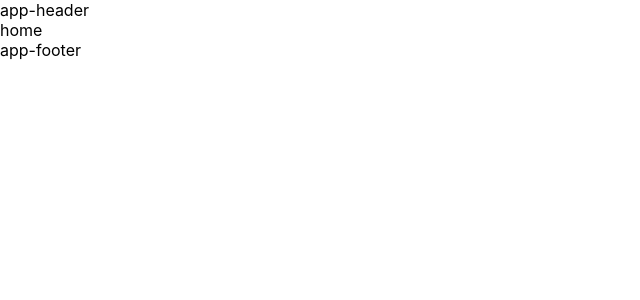
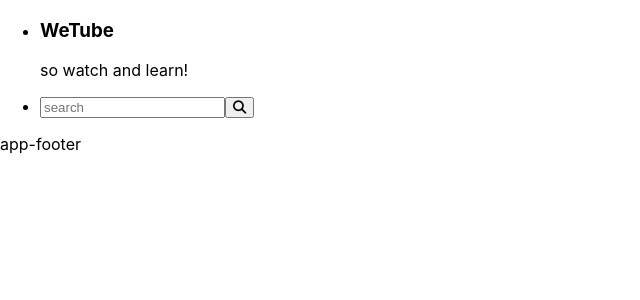
Before and after one commit to TamarMillgram/youtube-clone, a React (Create React App) app: page /#/ in a window 1280 px wide. Shown: the top 300 px of the page, without its empty margins (0-640 px from the left). Built offline with nearby package versions, Linux system fonts and the light colour scheme.

Commit message:
UPDATE: Home component start

```diff
--- a/public/index.html
+++ b/public/index.html
@@ -5,6 +5,7 @@
     <link rel="icon" href="%PUBLIC_URL%/favicon.ico" />
     <meta name="viewport" content="width=device-width, initial-scale=1" />
     <meta name="theme-color" content="#000000" />
+    <script src="https://kit.fontawesome.com/ac0207dce0.js" crossorigin="anonymous"></script>
     <meta
       name="description"
       content="Web site created using create-react-app"
--- a/src/cmps/app-header.jsx
+++ b/src/cmps/app-header.jsx
@@ -1,7 +1,27 @@
 import React from 'react'
 
 export function AppHeader() {
+
+  function onSearchValue() {
+  }
+
+
   return (
-    <div>app-header</div>
+    <div>
+      <nav className="main-nav">
+        <ul>
+          <li className="logo">
+            <h1>We<span>Tube</span></h1>
+            <p className="slogan">so watch and learn!</p>
+          </li>
+          <li>
+            <form className="search-bar" onSubmit={onSearchValue}>
+              <input type="search" name="wiki-search" id="wiki-search" placeholder="search" />
+              <button id="wiki-search" className="btn-search"><i className="fa-solid fa-magnifying-glass"></i></button>
+            </form>
+          </li>
+        </ul>
+      </nav>
+    </div>
   )
 }
--- a/src/views/home.jsx
+++ b/src/views/home.jsx
@@ -2,6 +2,19 @@ import React from 'react'
 
 export function Home() {
   return (
-    <div>home</div>
+    <div>
+      <main class="main-content">
+        <section class="video-list">
+          <ul>
+            {
+            }
+          </ul>
+        </section>
+        <section class="video-player">
+        </section>
+      </main>
+      <section class="wikipedia">
+      </section>
+    </div>
   )
 }
```
